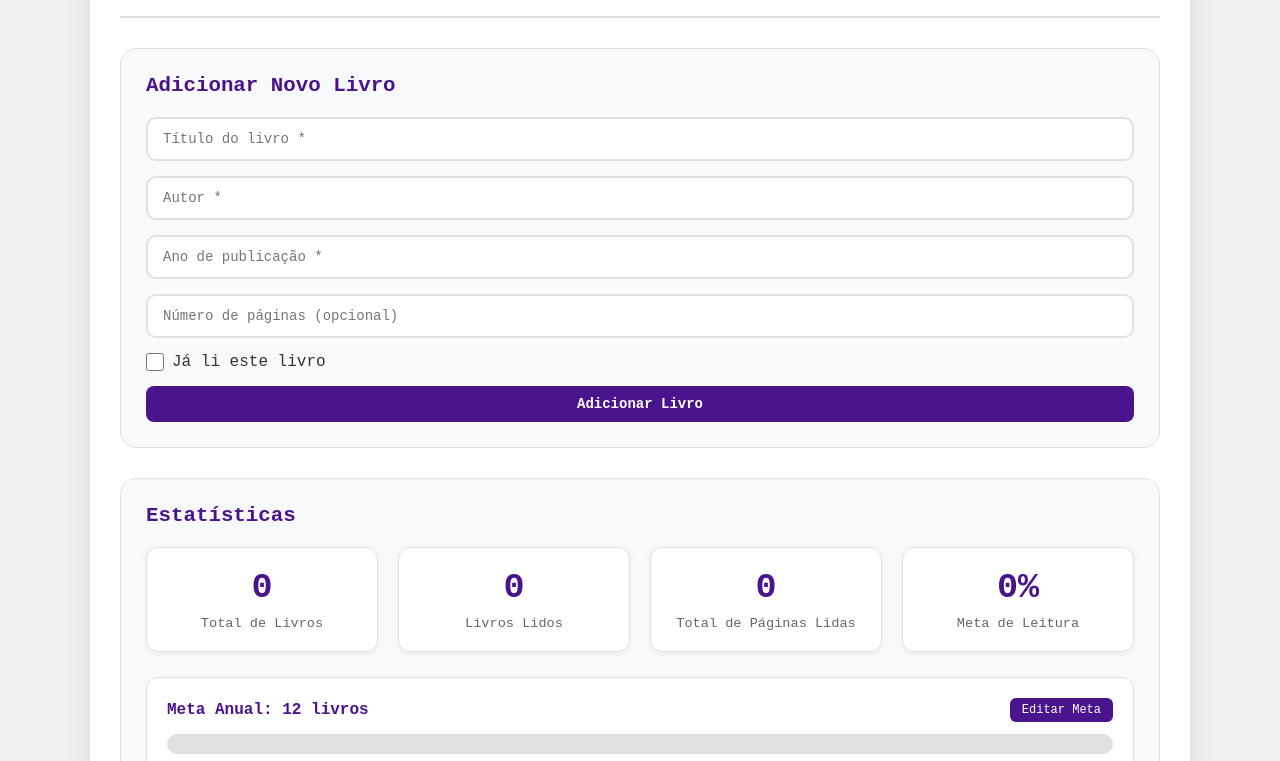
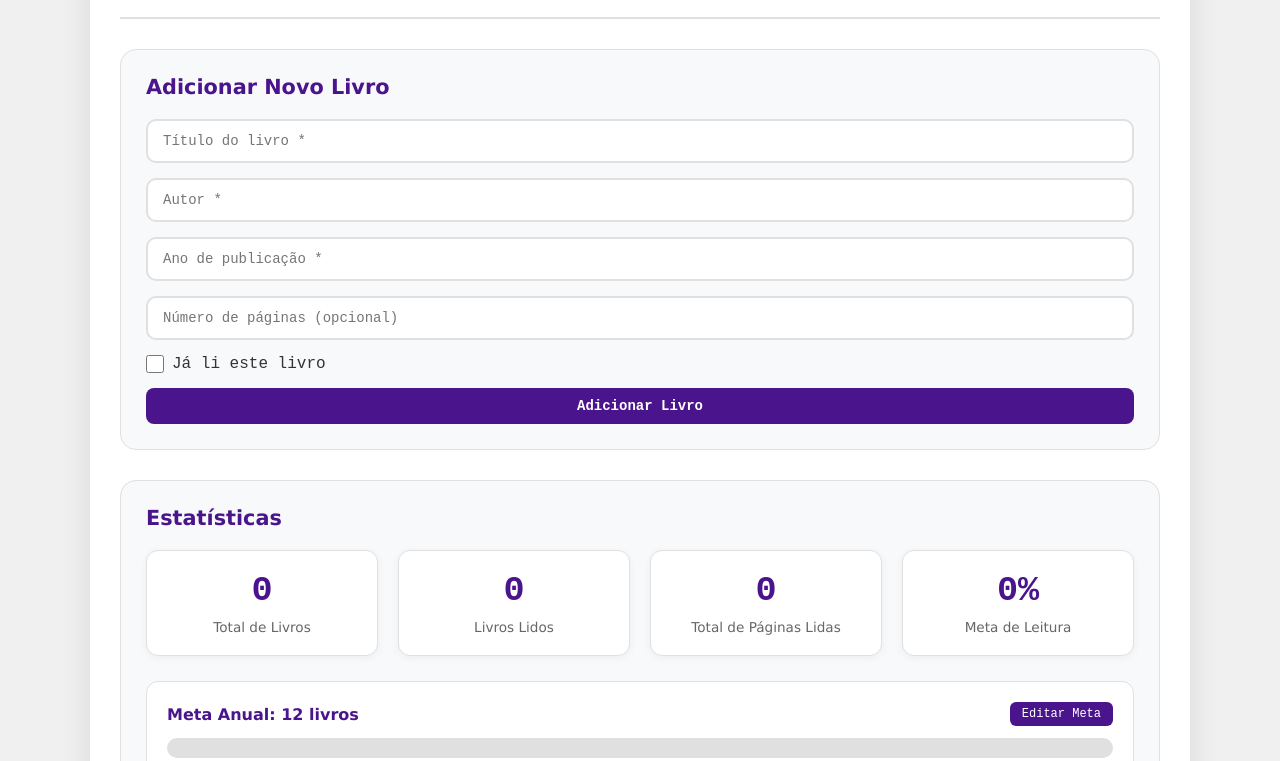
Before and after one commit to saralmvr/BookWise, a plain HTML site: page index.html in a window 1280 px wide. Shown: the part 137-898 px from the top of the page. Drawn offline with Linux system fonts and the light colour scheme.

Commit message:
change font

```diff
--- a/style.css
+++ b/style.css
@@ -5,7 +5,7 @@
 }
 
 body {
-    font-family: 'Courier New', 'Segoe UI', Arial, sans-serif;
+    font-family: verdana, 'Courier New', monospace;
     background: #f0f0f0;
     padding: 40px 20px;
     transition: all 0.3s ease;
```
